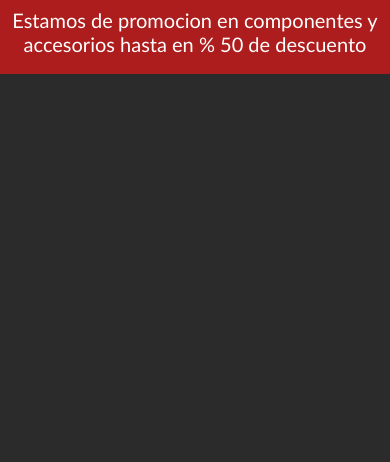
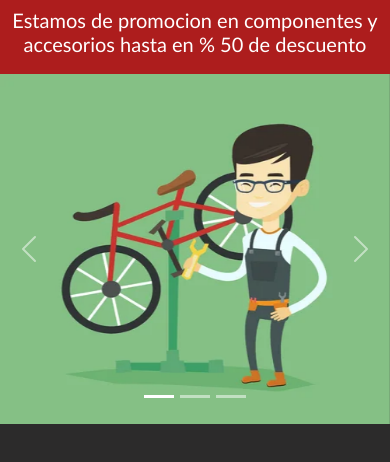
Before and after one commit to LuisCondori98/Vintage-Bike, a plain HTML site: page index.html in a window 390 px wide. Shown: the part 248-710 px from the top of the page. Drawn offline with nearby package versions, Linux system fonts and the light colour scheme.

Commit message:
cambiando estilos

```diff
--- a/index.html
+++ b/index.html
@@ -43,6 +43,31 @@
       <div class="banner">
         <h2>Estamos de promocion en componentes y accesorios hasta en % 50 de descuento</h2>
       </div>
+      <section class="container__carousel">
+        <div id="carouselExampleIndicators" class="carousel slide">
+          <div class="carousel-indicators">
+            <button type="button" data-bs-target="#carouselExampleIndicators" data-bs-slide-to="0" class="active" aria-current="true" aria-label="Slide 1"></button>
+            <button type="button" data-bs-target="#carouselExampleIndicators" data-bs-slide-to="1" aria-label="Slide 2"></button>
+            <button type="button" data-bs-target="#carouselExampleIndicators" data-bs-slide-to="2" aria-label="Slide 3"></button>
+          </div>
+          <div class="carousel-inner">
+            <div class="carousel-item active">
+              <img src="./img/tech.webp" class="d-block w-100" alt="...">
+            </div>
+            <div class="carousel-item">
+              <img src="./img/tech2.jpg" class="d-block w-100" alt="...">
+            </div>
+          </div>
+          <button class="carousel-control-prev" type="button" data-bs-target="#carouselExampleIndicators" data-bs-slide="prev">
+            <span class="carousel-control-prev-icon" aria-hidden="true"></span>
+            <span class="visually-hidden">Previous</span>
+          </button>
+          <button class="carousel-control-next" type="button" data-bs-target="#carouselExampleIndicators" data-bs-slide="next">
+            <span class="carousel-control-next-icon" aria-hidden="true"></span>
+            <span class="visually-hidden">Next</span>
+          </button>
+        </div>
+      </section>
     </main>
     <script src="https://cdn.jsdelivr.net/npm/bootstrap@5.3.0-alpha1/dist/js/bootstrap.bundle.min.js" integrity="sha384-w76AqPfDkMBDXo30jS1Sgez6pr3x5MlQ1ZAGC+nuZB+EYdgRZgiwxhTBTkF7CXvN" crossorigin="anonymous"></script>
     <script src="https://unpkg.com/aos@next/dist/aos.js"></script>
--- /dev/null
+++ b/scss/components/_carousel.scss
@@ -0,0 +1,23 @@
+@media (min-width: 1200px) {
+
+}
+
+@media (min-width: 770px) and (max-width: 1199px) {
+
+}
+
+@media (min-width: 481px) and (max-width: 769px) {
+
+}
+
+@media (min-width: 1px) and (max-width: 480px) {
+    .container__carousel {
+        .carousel-inner {
+            .carousel-item {
+                img {
+                    height: 350px;
+                }
+            }
+        }
+    }
+}
--- a/scss/main.scss
+++ b/scss/main.scss
@@ -1,4 +1,5 @@
 @import "./base/reset";
+@import "./components/carousel";
 @import "./layout/navbar";
 @import "./layout/header";
 
--- a/scss/pages/_index.scss
+++ b/scss/pages/_index.scss
@@ -24,6 +24,7 @@
                 font-size: 25px;
             }
         }
+
     }
 }
 
```
Also changed, not shown: css/styles.css, img/tech.webp (added), img/tech2.jpg (added), 1 other file.
